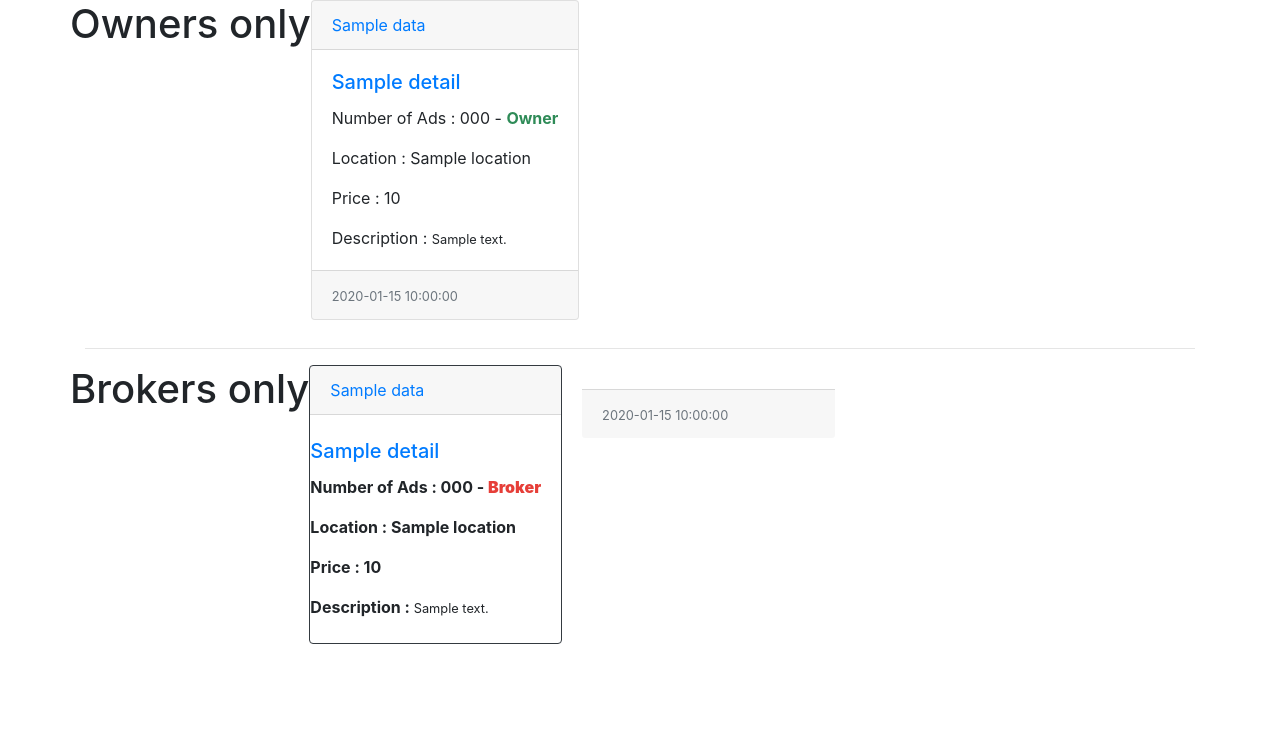
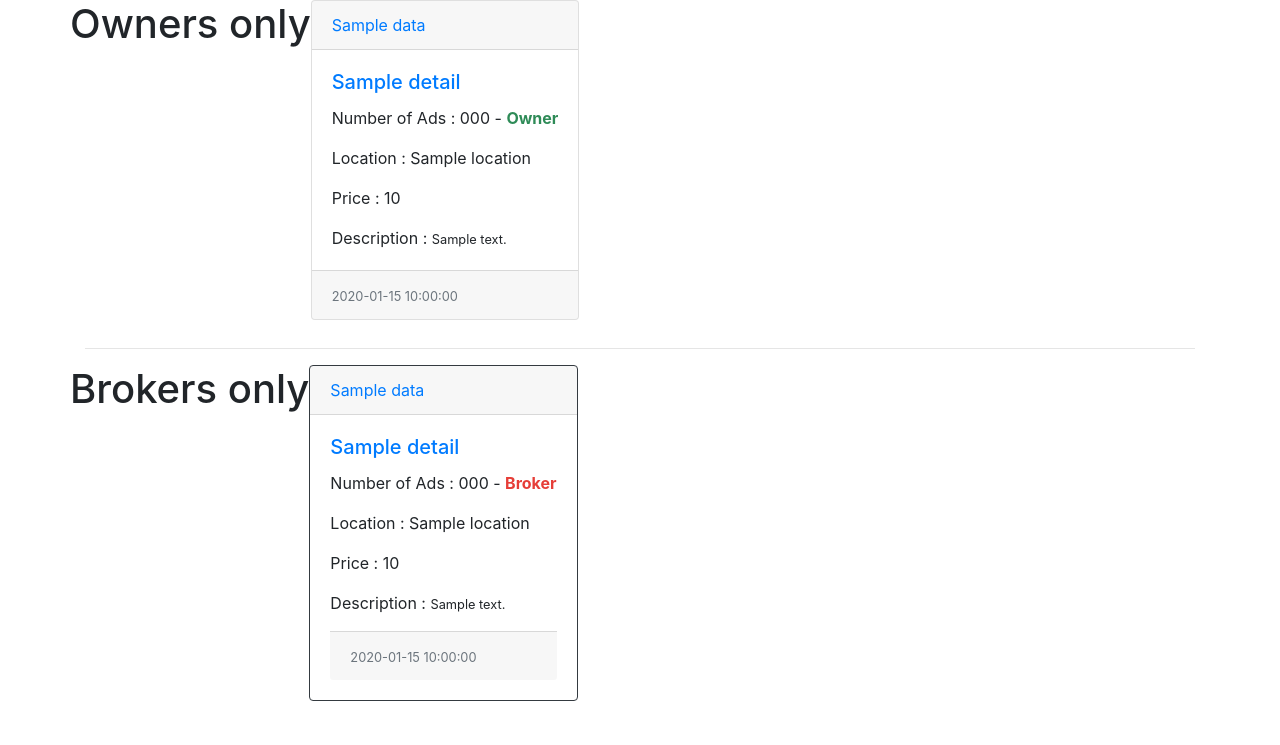
Before and after one commit to AhmosGUC/OwnersOnly, a Flask app: template templates/view.html in a window 1280 px wide. Shown: the part 55-800 px from the top of the page. Run offline with Flask 2, Linux system fonts and the light colour scheme; the template is opened without the code that fills it: most values are stand-ins (such as "Sample title", 1, 10 or a date in 2020); some libraries are stand-ins or nearby versions.

Commit message:
GUI minor fixes

```diff
--- a/templates/view.html
+++ b/templates/view.html
@@ -46,18 +46,18 @@
                 {% for item in data[1] %}
                     <div class="card border-dark">
                         <div class="card-header"><a href="{{ item['url'] }}">{{ item['title'] }}</a></div>
-                        <strong class="card-body">
+                        <div class="card-body">
                             <h5 class="card-title"><a href="{{item['details']['user profile']}}">{{ item['details']['user name'] }}</a></h5>
                             <p class="card-text">Number of Ads : {{ item['details']['number of ads'] }} - <strong style="color: #e63e38;">Broker</strong></p>
                             <p class="card-text">Location : {{ item['location'] }}</p>
                             <p class="card-text">Price : {{ item['price'] }}</p>
                             <p class="card-text">Description : <small>{{ item['details']['description'][0:100] }}</small></p>
+                            <div class="card-footer">
+                                <small class="text-muted">{{ item['post_date'] }}</small>
+                            </div>
                         </div>
-                        <div class="card-footer">
-                            <small class="text-muted">{{ item['post_date'] }}</small>
-                        </div>
+                        {% endfor %}
                     </div>
-                {% endfor %}
             </div>
         </div>
     </div>
```
